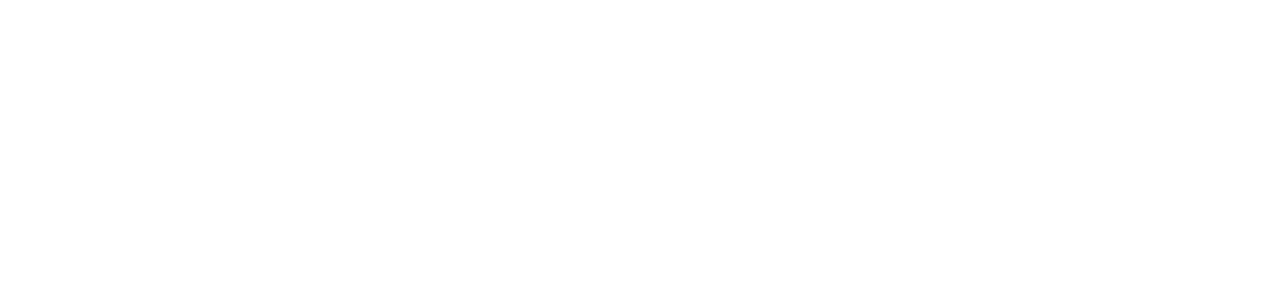
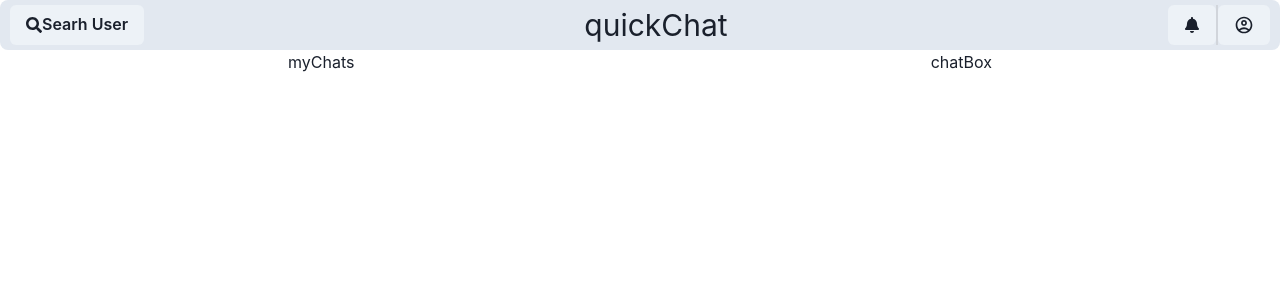
Before and after one commit to omp28/quickChat, a React (Create React App) app in the folder frontend/: page /chat in a window 1280 px wide. Shown: the top 300 px of the page. Built offline with nearby package versions, Linux system fonts and the light colour scheme; no server answers; sample sign-in values are in the browser's storage.

Commit message:
feat:chatPage and userINFO card

```diff
--- a/frontend/package.json
+++ b/frontend/package.json
@@ -14,6 +14,7 @@
     "framer-motion": "^11.0.8",
     "react": "^18.2.0",
     "react-dom": "^18.2.0",
+    "react-icons": "^5.0.1",
     "react-router-dom": "^6.22.3",
     "react-scripts": "5.0.1",
     "web-vitals": "^2.1.4"
--- a/frontend/src/Pages/ChatPage.js
+++ b/frontend/src/Pages/ChatPage.js
@@ -1,23 +1,22 @@
 import React, { useEffect } from "react";
 import axios from "axios";
 import { useState } from "react";
+import { ChatState } from "../context/chatProvider";
+import { Box } from "@chakra-ui/react";
+import SideDrawer from "../components/misc/SideDrawer";
+import MyChats from "../components/misc/myChats";
+import ChatBox from "../components/misc/chatBox";
 
 const ChatPage = () => {
-  const [chat, setChat] = useState([]);
-  const fetchData = async () => {
-    const { data } = await axios.get("/api/chat");
-    setChat(data);
-  };
-
-  useEffect(() => {
-    fetchData();
-  }, []);
+  const { user } = ChatState();
 
   return (
-    <div>
-      {chat.map((chat) => (
-        <div key={chat._id}>{chat.chatName}</div>
-      ))}
+    <div className=" w-full">
+      {user && <SideDrawer />}
+      <Box className=" flex justify-around">
+        {user && <MyChats />}
+        {user && <ChatBox />}
+      </Box>
     </div>
   );
 };
--- a/frontend/src/components/Authentication/Login.js
+++ b/frontend/src/components/Authentication/Login.js
@@ -56,7 +56,7 @@
       });
       localStorage.setItem("userInfo", JSON.stringify(data));
       setLoading(false);
-      navigate("/chats");
+      // navigate("/chats");
     } catch (error) {
       setLoading(false);
       Toast({
--- a/frontend/src/components/Authentication/Signup.js
+++ b/frontend/src/components/Authentication/Signup.js
@@ -122,7 +122,7 @@
       });
       localStorage.setItem("userInfo", JSON.stringify(data));
       setLoading(false);
-      navigate("/chats");
+      // navigate("/chats");
     } catch (error) {
       toast({
         title: "Account creation failed.",
--- /dev/null
+++ b/frontend/src/components/misc/Profile.js
@@ -0,0 +1,31 @@
+import { Icon, useDisclosure } from "@chakra-ui/react";
+import React from "react";
+import { FaBell } from "react-icons/fa";
+
+const Profile = ({ user, children }) => {
+  const { isOpen, onOpen, onClose } = useDisclosure();
+
+  return (
+    <>
+      {children ? (
+        <span onClick={onOpen}>{children}</span>
+      ) : (
+        <FaBell onClick={onOpen} />
+      )}
+      {isOpen && (
+        <div
+          className="fixed top-0 right-0 w-full h-full bg-opacity-50"
+          onClick={onClose}
+        >
+          <div className=" bg-gray-300 mt-28 ml-24 w-full h-full fixed top-0 right-0 p-5 border-4 border-green-800">
+            <h1 className="text-2xl">Profile</h1>
+            <h1 className="text-xl">{user.name}</h1>
+            <h1 className="text-xl">{user.email}</h1>
+          </div>
+        </div>
+      )}
+    </>
+  );
+};
+
+export default Profile;
--- /dev/null
+++ b/frontend/src/components/misc/SideDrawer.js
@@ -0,0 +1,70 @@
+import {
+  Box,
+  Button,
+  Menu,
+  MenuButton,
+  MenuDivider,
+  MenuList,
+  Text,
+  Tooltip,
+} from "@chakra-ui/react";
+import React from "react";
+import { useState } from "react";
+import { FaSearch, FaBell } from "react-icons/fa";
+import { MdOutlineAccountCircle } from "react-icons/md";
+import Profile from "./Profile";
+import { ChatState } from "../../context/chatProvider";
+
+const SideDrawer = () => {
+  const [search, setSearch] = useState("");
+  const [serachResult, setSearchResult] = useState([]);
+  const [loading, setLoading] = useState(false);
+  const [loadingChat, setLoadingChat] = useState(false);
+
+  return (
+    <div>
+      <Box
+        className="flex"
+        justifyContent="space-between"
+        alignItems="center"
+        bg="gray.200"
+        w="100%"
+        p="5px 10px"
+        borderRadius="lg"
+      >
+        <Tooltip label="Search for users">
+          <Button>
+            <FaSearch />
+            <Text d={{ base: "none", md: "flex" }}> Searh User</Text>
+          </Button>
+        </Tooltip>
+        <Text className=" text-3xl">quickChat</Text>
+        <div>
+          <Menu>
+            <MenuButton>
+              <Button>
+                <FaBell />
+              </Button>
+            </MenuButton>
+          </Menu>
+          <Menu>
+            <MenuButton className="border-l-2 border-gray-300">
+              <Button>
+                <MdOutlineAccountCircle className=" text-xl " />
+              </Button>
+            </MenuButton>
+            <MenuList>
+              <Profile user={ChatState().user}>
+                <Button className=" w-full">My Profile</Button>
+                <MenuDivider />
+                <Button className=" w-full">Logout</Button>
+              </Profile>
+            </MenuList>
+          </Menu>
+        </div>
+      </Box>
+    </div>
+  );
+};
+
+export default SideDrawer;
--- /dev/null
+++ b/frontend/src/components/misc/chatBox.js
@@ -0,0 +1,7 @@
+import React from "react";
+
+const chatBox = () => {
+  return <div>chatBox</div>;
+};
+
+export default chatBox;
--- /dev/null
+++ b/frontend/src/components/misc/myChats.js
@@ -0,0 +1,7 @@
+import React from "react";
+
+const myChats = () => {
+  return <div>myChats</div>;
+};
+
+export default myChats;
```
Also changed, not shown: 1 other file (tests, documents, lock files or other folders).
